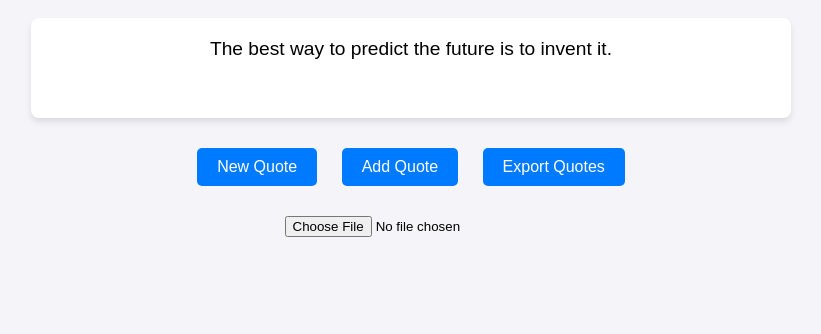
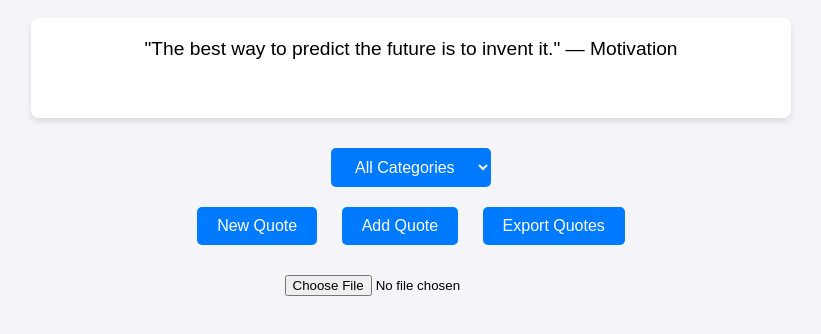
Before and after one commit to Orealtoke/alx_fe_javascript, a plain HTML site: page index.html in a window 1280 px wide. Shown: the part 80-414 px from the top of the page, without its empty margins (229-1050 px from the left). Drawn offline with Linux system fonts and the light colour scheme.

Commit message:
Add changes to all files

```diff
--- a/index.html
+++ b/index.html
@@ -2,7 +2,7 @@
 <html lang="en">
 <head>
   <meta charset="UTF-8">
-  <title>Dynamic Quote Generator</title>
+  <title>Dynamic Quote Generator with Categories</title>
   <style>
     body {
       font-family: Arial, sans-serif;
@@ -23,7 +23,7 @@
       font-size: 1.2em;
       min-height: 60px;
     }
-    button {
+    button, select {
       margin: 10px;
       padding: 10px 20px;
       font-size: 1em;
@@ -34,7 +34,7 @@
       color: white;
       transition: 0.3s;
     }
-    button:hover {
+    button:hover, select:hover {
       background: #0056b3;
     }
     input[type="file"] {
@@ -48,8 +48,15 @@
 
   <p id="quoteDisplay"></p>
 
+  <!-- Category Filter Dropdown -->
+  <select id="categoryFilter" onchange="filterQuotes()">
+    <option value="all">All Categories</option>
+  </select>
+
+  <br>
+
   <button onclick="newQuote()">New Quote</button>
-  <button onclick="addQuote(prompt('Enter a new quote:'))">Add Quote</button>
+  <button onclick="promptAddQuote()">Add Quote</button>
   <button onclick="exportToJsonFile()">Export Quotes</button>
 
   <br>
--- a/script.js
+++ b/script.js
@@ -1,8 +1,8 @@
-// Load quotes from localStorage or use defaults
+// Quotes now include category property
 let quotes = JSON.parse(localStorage.getItem("quotes")) || [
-  "The best way to predict the future is to invent it.",
-  "Code is like humor. When you have to explain it, it’s bad.",
-  "Don’t watch the clock; do what it does. Keep going."
+  { text: "The best way to predict the future is to invent it.", category: "Motivation" },
+  { text: "Code is like humor. When you have to explain it, it’s bad.", category: "Programming" },
+  { text: "Don’t watch the clock; do what it does. Keep going.", category: "Inspiration" }
 ];
 
 // Save quotes to localStorage
@@ -10,26 +10,73 @@ function saveQuotes() {
   localStorage.setItem("quotes", JSON.stringify(quotes));
 }
 
-// Display a quote
-function displayQuote(quote) {
-  document.getElementById("quoteDisplay").innerText = quote;
+// Populate dropdown categories dynamically
+function populateCategories() {
+  const categoryFilter = document.getElementById("categoryFilter");
+
+  // Get unique categories
+  const categories = [...new Set(quotes.map(q => q.category))];
+
+  // Clear existing except "All Categories"
+  categoryFilter.innerHTML = '<option value="all">All Categories</option>';
+
+  categories.forEach(cat => {
+    const option = document.createElement("option");
+    option.value = cat;
+    option.textContent = cat;
+    categoryFilter.appendChild(option);
+  });
+
+  // Restore last selected category from localStorage
+  const lastCategory = localStorage.getItem("selectedCategory") || "all";
+  categoryFilter.value = lastCategory;
 }
 
-// Add a new quote
-function addQuote(newQuote) {
-  if (newQuote && newQuote.trim() !== "") {
-    quotes.push(newQuote.trim());
-    saveQuotes();
-    displayQuote(newQuote);
-  }
+// Display a quote
+function displayQuote(quoteObj) {
+  document.getElementById("quoteDisplay").innerText = `"${quoteObj.text}" — ${quoteObj.category}`;
 }
 
-// Show a random quote
+// Add a new quote with category
+function promptAddQuote() {
+  const newText = prompt("Enter a new quote:");
+  if (!newText || newText.trim() === "") return;
+
+  const newCategory = prompt("Enter category for this quote:");
+  if (!newCategory || newCategory.trim() === "") return;
+
+  const newQuote = { text: newText.trim(), category: newCategory.trim() };
+  quotes.push(newQuote);
+  saveQuotes();
+  populateCategories();
+  displayQuote(newQuote);
+}
+
+// Show random quote (respect filter)
 function newQuote() {
-  const randomIndex = Math.floor(Math.random() * quotes.length);
-  const randomQuote = quotes[randomIndex];
-  sessionStorage.setItem("lastQuote", randomQuote); // save to sessionStorage
+  const selectedCategory = document.getElementById("categoryFilter").value;
+
+  let filteredQuotes = quotes;
+  if (selectedCategory !== "all") {
+    filteredQuotes = quotes.filter(q => q.category === selectedCategory);
+  }
+
+  if (filteredQuotes.length === 0) {
+    document.getElementById("quoteDisplay").innerText = "No quotes available in this category.";
+    return;
+  }
+
+  const randomIndex = Math.floor(Math.random() * filteredQuotes.length);
+  const randomQuote = filteredQuotes[randomIndex];
+  sessionStorage.setItem("lastQuote", JSON.stringify(randomQuote));
   displayQuote(randomQuote);
+}
+
+// Filter quotes based on dropdown
+function filterQuotes() {
+  const selectedCategory = document.getElementById("categoryFilter").value;
+  localStorage.setItem("selectedCategory", selectedCategory);
+  newQuote();
 }
 
 // Export quotes as JSON file
@@ -55,9 +102,10 @@ function importFromJsonFile(event) {
       if (Array.isArray(importedQuotes)) {
         quotes.push(...importedQuotes);
         saveQuotes();
+        populateCategories();
         alert("Quotes imported successfully!");
       } else {
-        alert("Invalid file format. Must be an array of strings.");
+        alert("Invalid file format. Must be an array of objects with {text, category}.");
       }
     } catch {
       alert("Error reading JSON file.");
@@ -68,9 +116,11 @@ function importFromJsonFile(event) {
 
 // On page load
 window.onload = function () {
+  populateCategories();
+
   const lastQuote = sessionStorage.getItem("lastQuote");
   if (lastQuote) {
-    displayQuote(lastQuote);
+    displayQuote(JSON.parse(lastQuote));
   } else {
     newQuote();
   }
```
Also changed, not shown: 1 other file.
